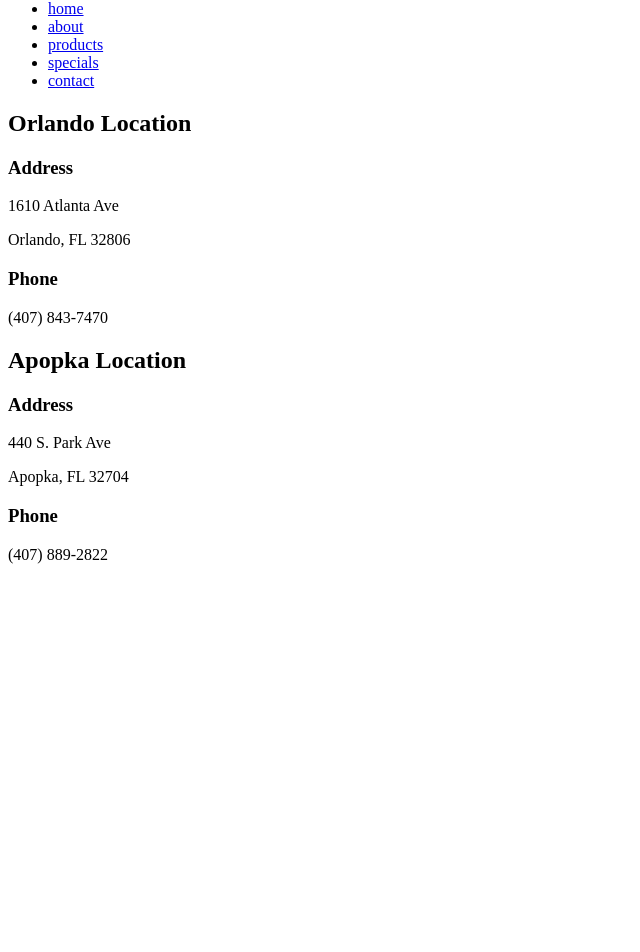
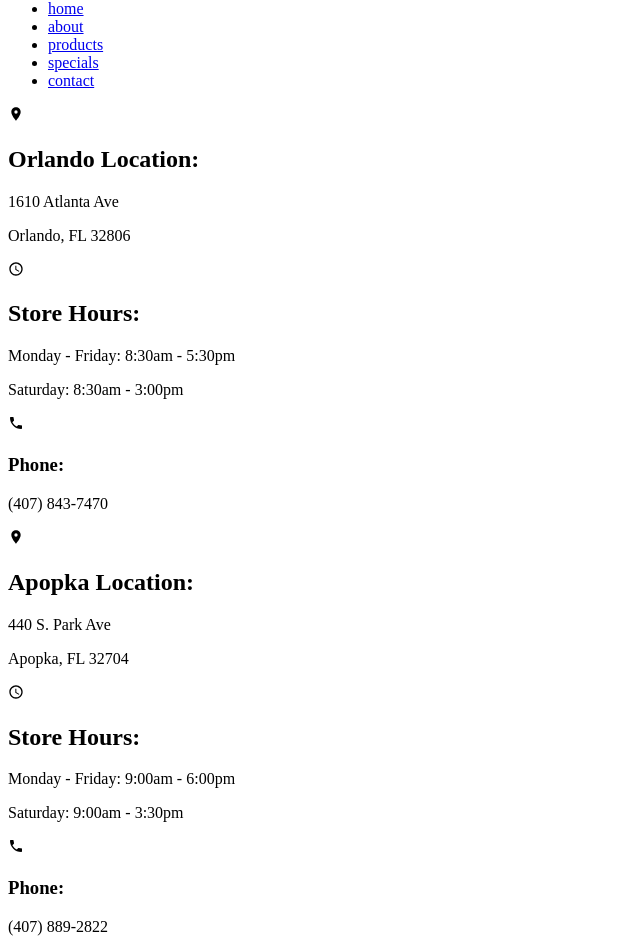
Before and after one commit to scottdiemer/farmcity, a Next.js app: page / in a window 1280 px wide. Shown: the part 1192-2144 px from the top of the page, without its empty margins (0-640 px from the left). Before the commit the page ends 1772 px from the top, so only its background shows below. Built offline with nearby package versions, Linux system fonts and the light colour scheme.

Commit message:
added store information to footer

```diff
--- a/components/about.js
+++ b/components/about.js
@@ -1,6 +1,6 @@
 export default function about() {
   return (
-    <section className="bg-green-100">
+    <section className="bg-green-100 p-7">
       <div className="container prose">
         <h2>About Us</h2>
         <p className="prose">
--- a/components/footer.js
+++ b/components/footer.js
@@ -1,6 +1,7 @@
 import Image from "next/image";
 import Link from "next/link";
 import links from "../constants/links";
+import { MdLocationOn, MdPhone, MdAccessTime } from "react-icons/md";
 
 export default function Footer() {
   return (
@@ -29,20 +30,42 @@ export default function Footer() {
               })}
             </ul>
           </div>
-          <div className="flex flex-col">
-            <h2>Orlando Location</h2>
-            <h3>Address</h3>
+          <div className="flex flex-col text-sm">
+            <div className="flex">
+              <MdLocationOn />
+              <h2 className="ml-2">Orlando Location:</h2>
+            </div>
             <p>1610 Atlanta Ave</p>
             <p>Orlando, FL 32806</p>
-            <h3>Phone</h3>
+            <div className="flex mt-2">
+              <MdAccessTime />
+              <h2 className="ml-2">Store Hours:</h2>
+            </div>
+            <p>Monday - Friday: 8:30am - 5:30pm</p>
+            <p>Saturday: 8:30am - 3:00pm</p>
+            <div className="flex mt-2">
+              <MdPhone />
+              <h3 className="ml-2">Phone:</h3>
+            </div>
             <p>(407) 843-7470</p>
           </div>
-          <div className="flex flex-col">
-            <h2>Apopka Location</h2>
-            <h3>Address</h3>
+          <div className="flex flex-col text-sm">
+            <div className="flex">
+              <MdLocationOn />
+              <h2 className="ml-2">Apopka Location:</h2>
+            </div>
             <p>440 S. Park Ave</p>
             <p>Apopka, FL 32704</p>
-            <h3>Phone</h3>
+            <div className="flex mt-2">
+              <MdAccessTime />
+              <h2 className="ml-2">Store Hours:</h2>
+            </div>
+            <p>Monday - Friday: 9:00am - 6:00pm</p>
+            <p>Saturday: 9:00am - 3:30pm</p>
+            <div className="flex mt-2">
+              <MdPhone />
+              <h3 className="ml-2">Phone:</h3>
+            </div>
             <p>(407) 889-2822</p>
           </div>
         </div>
```
